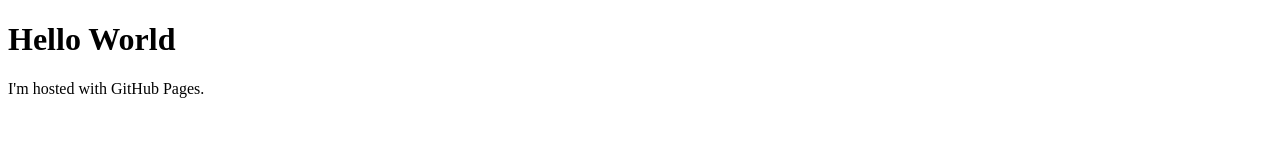
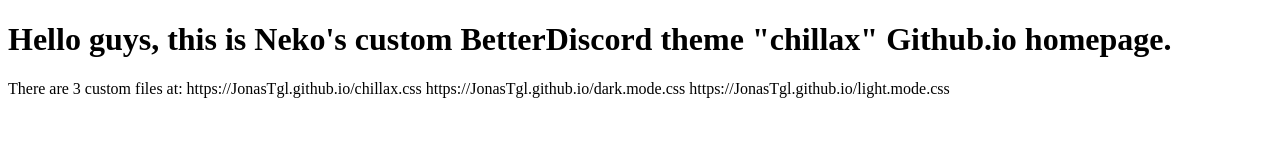
Before and after one commit to JonasTgl/JonasTgl.github.io, a plain HTML site: page index.html in a window 1280 px wide. Drawn offline with Linux system fonts and the light colour scheme.

Commit message:
Update index.html

```diff
--- a/index.html
+++ b/index.html
@@ -1,7 +1,11 @@
 <!DOCTYPE html>
 <html>
 <body>
-<h1>Hello World</h1>
-<p>I'm hosted with GitHub Pages.</p>
+<h1>Hello guys, this is Neko's custom BetterDiscord theme "chillax" Github.io homepage.</h1>
+<p>There are 3 custom files at:
+    https://JonasTgl.github.io/chillax.css
+    https://JonasTgl.github.io/dark.mode.css
+    https://JonasTgl.github.io/light.mode.css
+</p>
 </body>
 </html>
```
